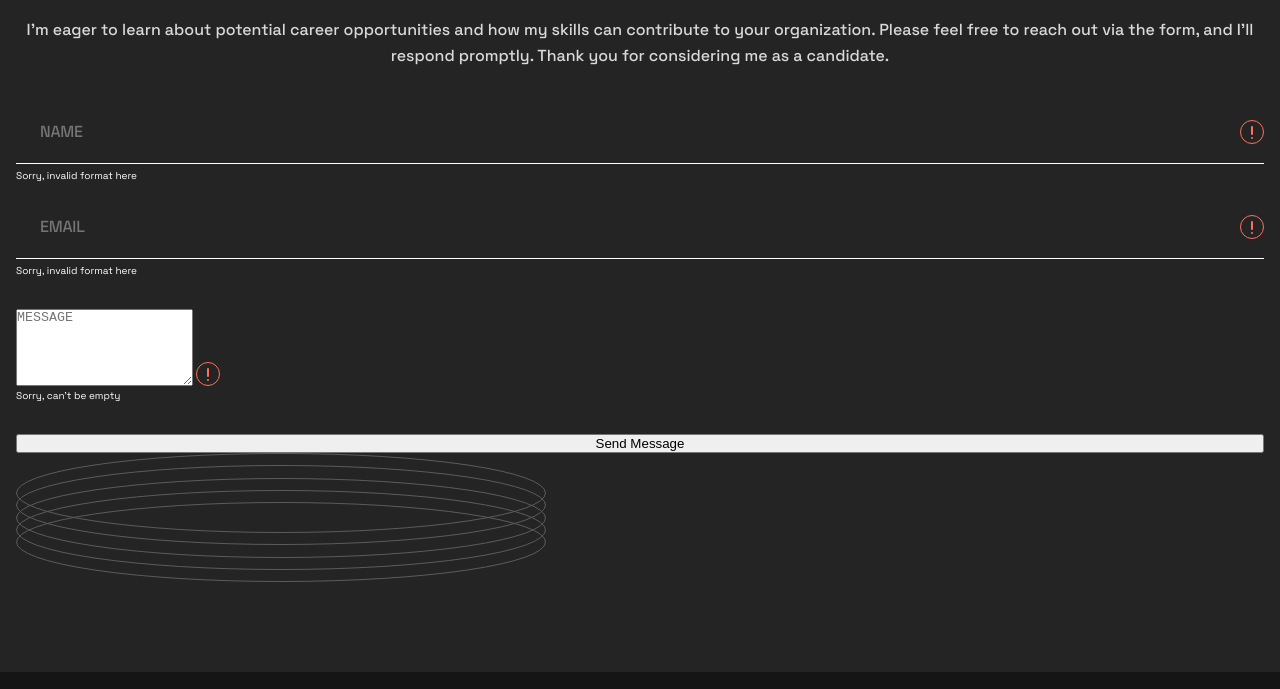
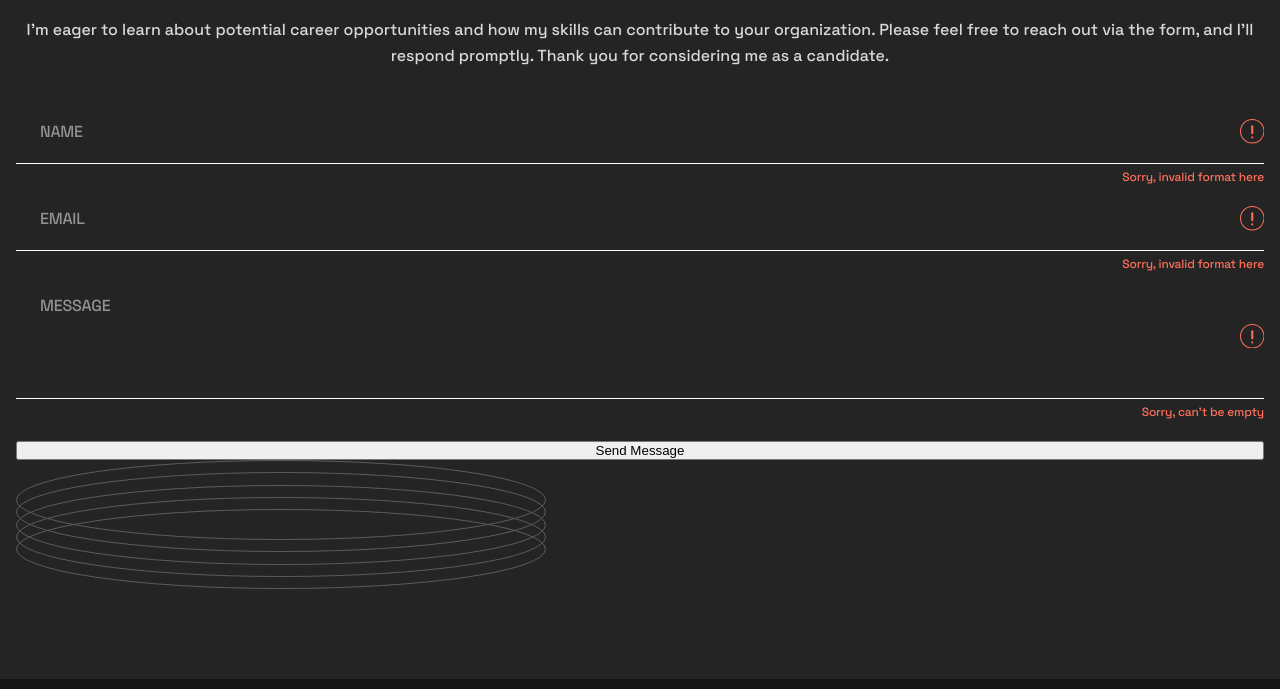
Before and after one commit to AdamHaniff/Developer-Portfolio, a website built with Parcel: page index.html in a window 1280 px wide. Shown: the part 2959-3648 px from the top of the page. Built offline with nearby package versions, Linux system fonts and the light colour scheme.

Commit message:
Styled form__input--message in 375px layout

```diff
--- a/index.html
+++ b/index.html
@@ -393,13 +393,12 @@
           </div>
           <span class="form__error">Sorry, invalid format here</span>
         </div>
-        <div class="form__textarea-container">
-          <div class="form__textarea-error-icon">
+        <div class="form__input-container">
+          <div class="form__input-error-icon">
             <textarea
-              class="form__textarea"
+              class="form__input form__input--message"
               name="message"
               placeholder="MESSAGE"
-              rows="5"
             ></textarea>
             <svg
               class="form__error-icon hidden"
--- a/main.scss
+++ b/main.scss
@@ -342,14 +342,44 @@ body {
   }
 
   &__input {
+    flex-grow: 1;
     background: inherit;
     border: none;
-    margin-left: 2.4rem;
-    color: $color-white-50-percent;
+    padding-left: 2.4rem;
+    color: $color-white;
     font-family: inherit;
     font-size: 1.6rem;
     font-weight: $fw-500;
     line-height: 2.6rem;
     letter-spacing: -0.0222rem;
+
+    &::placeholder {
+      color: $color-white-50-percent;
+    }
+
+    &:focus {
+      outline: none;
+    }
+  }
+
+  &__error-icon {
+    display: block;
+    width: 2.45rem;
+    height: 2.45rem;
+    margin-left: 1rem;
+  }
+
+  &__error {
+    margin: 0 0 -1.1rem auto;
+    color: $color-bittersweet;
+    font-size: 1.2rem;
+    font-weight: $fw-500;
+    line-height: 1.6rem;
+    letter-spacing: -0.0167rem;
+  }
+
+  &__input--message {
+    height: 8.7rem;
+    resize: none;
   }
 }
```
Also changed, not shown: css/main.css, 1 other file.
